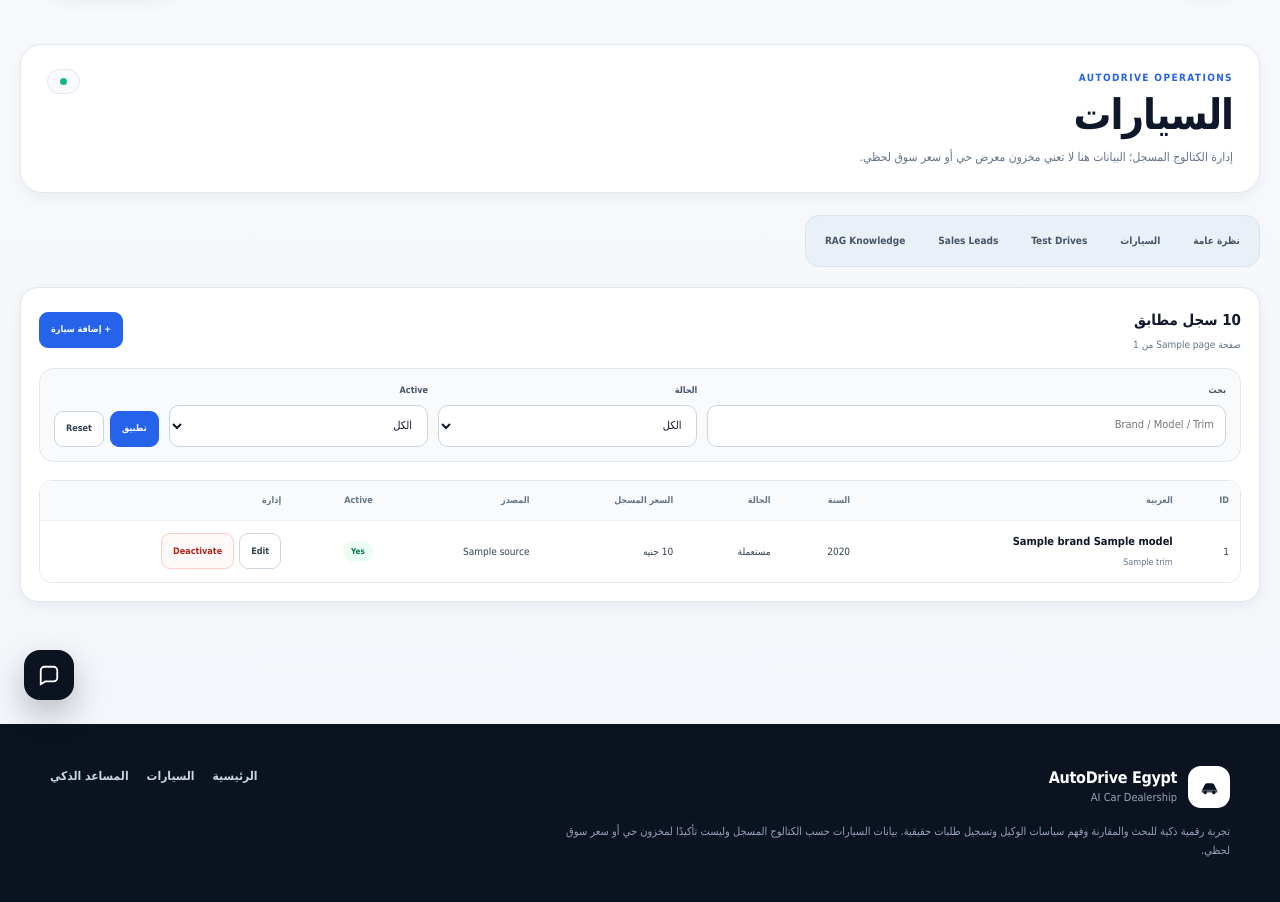
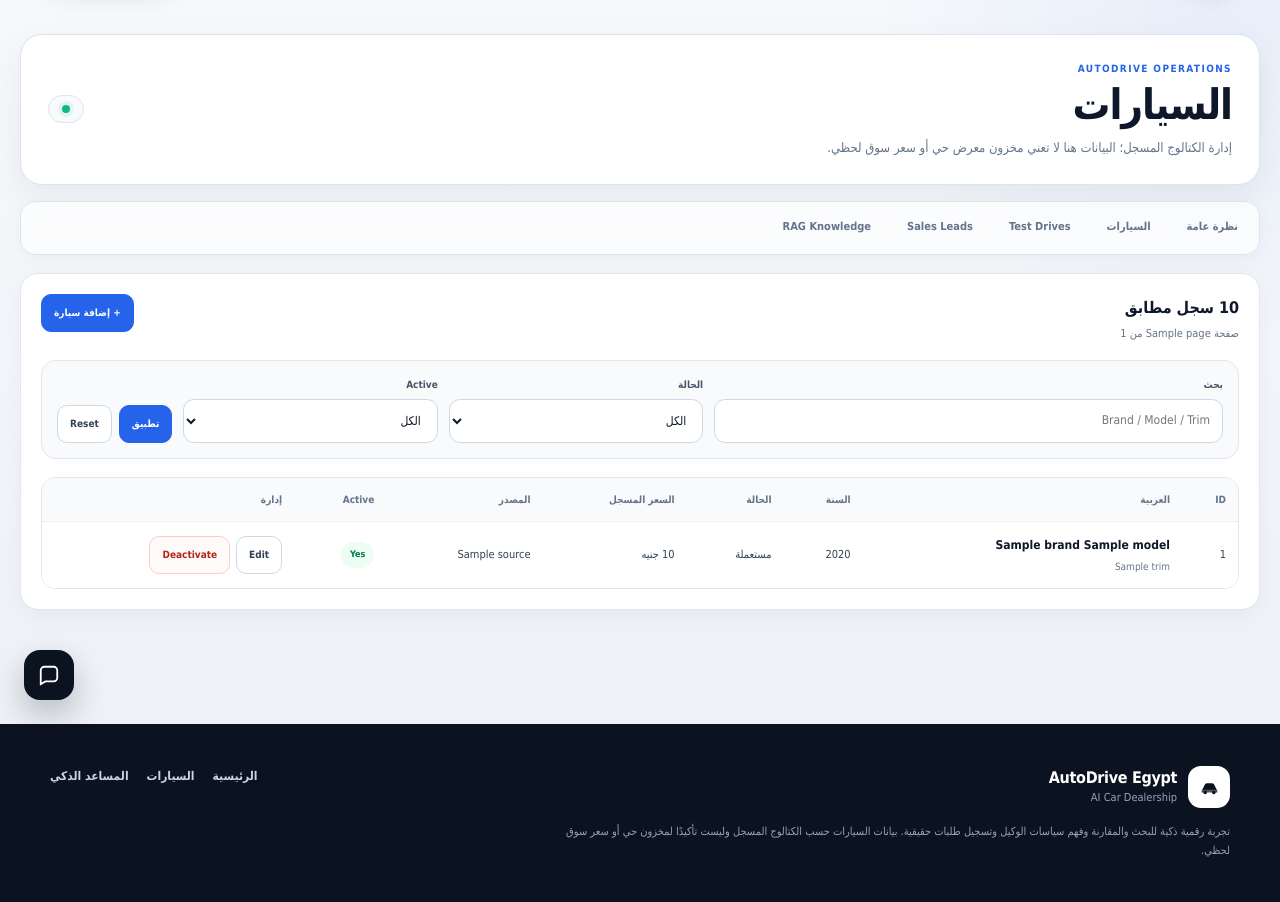
Before and after one commit to momen320230161-hub/ai-car-dealership-agent, a Flask app: template app/templates/admin/cars.html in a window 1280 px wide. Shown: the part 76-978 px from the top of the page. Run offline with Flask 3, Linux system fonts and the light colour scheme; the template is opened without the code that fills it: most values are stand-ins (such as "Sample title", 1, 10 or a date in 2020); parts of the project's set-up code (start-up, migrations or seed data) failed here and were passed over.

Commit message:
Refresh admin dashboard visual hierarchy

```diff
--- a/app/static/css/admin.css
+++ b/app/static/css/admin.css
@@ -1,15 +1,514 @@
-/* AutoDrive Egypt — Admin UI v2 */
-.admin-shell{min-height:calc(100vh - 76px);padding:44px 0 72px;background:linear-gradient(180deg,#f7f9fc,#f3f6fa)}
-.admin-heading{display:flex;justify-content:space-between;align-items:flex-start;gap:24px;margin-bottom:22px;padding:24px 26px;border:1px solid var(--line);border-radius:22px;background:#fff;box-shadow:var(--shadow-sm)}
-.admin-heading h1{margin:4px 0 7px;font-size:clamp(28px,4vw,42px);line-height:1.2;color:var(--text);letter-spacing:-.025em}.admin-heading p{margin:0;color:var(--muted);font-size:12px}.admin-eyebrow{font-size:10px!important;font-weight:900;letter-spacing:.14em;text-transform:uppercase;color:var(--blue)!important}.admin-user{display:inline-flex;align-items:center;gap:7px;max-width:280px;background:#f8fafc;border:1px solid var(--line);border-radius:999px;padding:8px 12px;font-size:10px;font-weight:800;color:#475569;white-space:nowrap;overflow:hidden;text-overflow:ellipsis}.admin-user:before{content:"";width:7px;height:7px;border-radius:50%;background:#10b981;flex:0 0 auto}
-.admin-nav{display:flex;gap:7px;flex-wrap:wrap;margin-bottom:20px;padding:6px;background:#eaf0f7;border:1px solid #dbe3ee;border-radius:14px;width:max-content;max-width:100%}.admin-nav a{display:inline-flex;align-items:center;min-height:38px;padding:8px 13px;border-radius:9px;color:#475569;font-size:10px;font-weight:900;white-space:nowrap}.admin-nav a:hover{background:rgba(255,255,255,.7);color:var(--text)}.admin-nav a.active{background:var(--navy);color:#fff;box-shadow:0 6px 14px rgba(11,18,32,.12)}
-.admin-metrics{display:grid;grid-template-columns:repeat(4,minmax(0,1fr));gap:13px;margin-bottom:16px}.metric-card,.admin-panel{background:#fff;border:1px solid var(--line);border-radius:18px;box-shadow:var(--shadow-sm)}.metric-card{position:relative;overflow:hidden;padding:19px;display:flex;flex-direction:column;gap:5px}.metric-card:after{content:"";position:absolute;left:-24px;bottom:-32px;width:90px;height:90px;border-radius:50%;background:#eff6ff}.metric-card span,.metric-card small{position:relative;z-index:1;color:var(--muted);font-size:10px}.metric-card strong{position:relative;z-index:1;font-size:32px;line-height:1.2;color:var(--text);letter-spacing:-.025em}.admin-panel-grid{display:grid;grid-template-columns:repeat(2,minmax(0,1fr));gap:14px}.admin-panel{padding:18px;margin-bottom:16px}.panel-heading,.admin-toolbar{display:flex;align-items:center;justify-content:space-between;gap:18px;margin-bottom:15px}.panel-heading h2,.admin-toolbar strong{margin:0;color:var(--text);font-size:15px}.panel-heading a,.admin-toolbar a:not(.admin-button){color:var(--blue);font-size:10px;font-weight:900}.admin-toolbar span{display:block;color:var(--muted);font-size:10px;margin-top:3px}
-.status-list{display:grid;gap:0;margin:0}.status-list>div{display:flex;justify-content:space-between;gap:14px;padding:11px 0;border-bottom:1px solid #eef2f6}.status-list>div:last-child{border-bottom:0}.status-list dt{color:var(--muted);font-size:11px}.status-list dd{margin:0;font-weight:900;color:var(--text);font-size:11px}.danger{color:#b42318!important}
-.admin-filter-form{display:grid;grid-template-columns:minmax(220px,2fr) minmax(140px,1fr) minmax(140px,1fr) auto;gap:10px;align-items:end;margin:0 0 18px;padding:14px;background:#f8fafc;border:1px solid var(--line);border-radius:14px}.admin-filter-form label,.admin-form label{display:grid;gap:6px}.admin-filter-form label>span,.admin-form label>span{font-size:9px;font-weight:900;color:#475569}.admin-filter-actions{display:flex;gap:6px;align-items:center}
-.admin-form-panel{max-width:1040px}.admin-form{display:grid;gap:18px}.admin-form-grid{display:grid;grid-template-columns:repeat(2,minmax(0,1fr));gap:14px}.admin-form input:not([type=checkbox]):not([type=hidden]),.admin-form select,.admin-form textarea,.admin-filter-form input,.admin-filter-form select{width:100%;min-height:42px;border:1px solid var(--line-strong);border-radius:10px;padding:9px 11px;background:#fff;color:var(--text);font:inherit;font-size:11px;outline:none;transition:border-color .16s ease,box-shadow .16s ease}.admin-form textarea{min-height:150px;resize:vertical;line-height:1.8}.admin-form input:focus,.admin-form select:focus,.admin-form textarea:focus,.admin-filter-form input:focus,.admin-filter-form select:focus{border-color:#93b4ff;box-shadow:0 0 0 3px rgba(37,99,235,.08)}.admin-checkbox{display:flex!important;align-items:center;gap:9px!important;padding:11px 12px;background:#f8fafc;border:1px solid var(--line);border-radius:11px;width:max-content;max-width:100%}.admin-checkbox input{accent-color:var(--blue)}.form-meta{display:flex;gap:12px;flex-wrap:wrap;color:var(--muted);font-size:10px;padding:10px 12px;background:#f8fafc;border-radius:10px}.admin-form-actions{display:flex;gap:8px;padding-top:2px}
-.admin-button,.admin-pagination a{display:inline-flex;align-items:center;justify-content:center;min-height:36px;border:1px solid var(--line-strong);background:#fff;color:#334155;border-radius:9px;padding:7px 11px;text-decoration:none;font-size:9px;font-weight:900;cursor:pointer;transition:transform .15s ease,border-color .15s ease,box-shadow .15s ease}.admin-button:hover,.admin-pagination a:hover{transform:translateY(-1px);border-color:#94a3b8;box-shadow:0 4px 10px rgba(15,23,42,.06)}.admin-button.primary{background:var(--blue);border-color:var(--blue);color:#fff}.admin-button.primary:hover{background:var(--blue-2);border-color:var(--blue-2)}.danger-button{color:#b42318;border-color:#fecaca;background:#fffafa}.admin-actions-row{display:flex;gap:5px;align-items:center;flex-wrap:wrap}.admin-actions-row form{margin:0}
-.table-wrap{overflow:auto;border:1px solid var(--line);border-radius:13px}.admin-table{width:100%;border-collapse:separate;border-spacing:0;min-width:850px;background:#fff}.admin-table th,.admin-table td{text-align:right;padding:12px 11px;border-bottom:1px solid #edf1f5;vertical-align:middle}.admin-table th{position:sticky;top:0;z-index:1;background:#f8fafc;color:#64748b;font-size:9px;font-weight:900;white-space:nowrap}.admin-table td{font-size:10px;color:#334155}.admin-table tr:last-child td{border-bottom:0}.admin-table tbody tr:hover td{background:#fbfdff}.admin-table td strong,.admin-table td small{display:block}.admin-table td strong{color:var(--text);font-size:11px}.admin-table td small{margin-top:3px;color:var(--muted);font-size:9px}.status-pill{display:inline-flex!important;align-items:center;width:max-content;padding:4px 8px;border-radius:999px;font-size:8px!important;font-weight:900}.status-pill.ok{background:#ecfdf3;color:#027a48}.status-pill.muted{background:#f1f5f9;color:#64748b}.status-pill.danger{background:#fff1f2;color:#be123c}.empty-state{text-align:center!important;padding:30px!important;color:var(--muted)!important}.admin-pagination{display:flex;justify-content:center;align-items:center;gap:12px;padding-top:16px;color:var(--muted);font-size:9px}
-.admin-flashes{display:grid;gap:7px;margin-bottom:16px}.admin-flash{padding:10px 12px;border-radius:10px;background:#eff6ff;color:#1d4ed8;border:1px solid #bfdbfe;font-size:10px;font-weight:800}.admin-flash.success{background:#ecfdf3;color:#027a48;border-color:#a7f3d0}.admin-flash.error{background:#fff1f2;color:#be123c;border-color:#fecdd3}
-@media(max-width:1050px){.admin-metrics{grid-template-columns:repeat(2,minmax(0,1fr))}.admin-filter-form{grid-template-columns:repeat(2,minmax(0,1fr))}.admin-filter-actions{grid-column:1/-1}}
-@media(max-width:760px){.admin-shell{padding:24px 0 54px}.admin-heading{flex-direction:column;padding:20px}.admin-user{max-width:100%}.admin-nav{width:100%;overflow-x:auto;flex-wrap:nowrap;scrollbar-width:none}.admin-nav::-webkit-scrollbar{display:none}.admin-panel-grid{grid-template-columns:1fr}.admin-form-grid{grid-template-columns:1fr}.admin-toolbar,.panel-heading{align-items:flex-start;flex-direction:column}.admin-filter-form{grid-template-columns:1fr}.admin-filter-actions{grid-column:auto}.admin-form-actions{flex-wrap:wrap}}
-@media(max-width:520px){.admin-metrics{grid-template-columns:1fr 1fr;gap:8px}.metric-card{padding:14px}.metric-card strong{font-size:26px}.admin-panel{padding:12px}.admin-heading h1{font-size:30px}.admin-button{min-height:34px}}
+/* AutoDrive Egypt — Operations Console
+   Shared visual language with the customer UI: clear hierarchy, generous type, calm density. */
+
+.admin-shell{
+  min-height:calc(100vh - 76px);
+  padding:34px 0 72px;
+  background:
+    radial-gradient(circle at 95% 0%,rgba(37,99,235,.07),transparent 24%),
+    linear-gradient(180deg,#f6f8fb,#eef2f7);
+}
+.admin-heading{
+  display:flex;
+  justify-content:space-between;
+  align-items:center;
+  gap:24px;
+  margin-bottom:16px;
+  padding:25px 27px;
+  border:1px solid #dce4ee;
+  border-radius:22px;
+  background:#fff;
+  box-shadow:0 12px 34px rgba(15,23,42,.06);
+}
+.admin-heading h1{
+  margin:4px 0 7px;
+  color:var(--text);
+  font-size:clamp(29px,3.7vw,42px);
+  line-height:1.16;
+  letter-spacing:-.025em;
+}
+.admin-heading p{
+  margin:0;
+  color:var(--muted);
+  font-size:13px;
+}
+.admin-eyebrow{
+  color:var(--blue)!important;
+  font-size:10px!important;
+  font-weight:900;
+  letter-spacing:.14em;
+  text-transform:uppercase;
+}
+.admin-user{
+  max-width:290px;
+  display:inline-flex;
+  align-items:center;
+  gap:8px;
+  overflow:hidden;
+  padding:9px 13px;
+  border:1px solid #dfe6ef;
+  border-radius:999px;
+  background:#f8fafc;
+  color:#475569;
+  font-size:11px;
+  font-weight:800;
+  text-overflow:ellipsis;
+  white-space:nowrap;
+}
+.admin-user:before{
+  content:"";
+  width:8px;
+  height:8px;
+  flex:0 0 auto;
+  border-radius:50%;
+  background:#10b981;
+  box-shadow:0 0 0 4px rgba(16,185,129,.09);
+}
+
+/* Primary section navigation */
+.admin-nav{
+  width:100%;
+  display:flex;
+  gap:6px;
+  overflow-x:auto;
+  margin-bottom:18px;
+  padding:6px;
+  border:1px solid #dce4ee;
+  border-radius:15px;
+  background:rgba(255,255,255,.72);
+  box-shadow:0 5px 20px rgba(15,23,42,.035);
+  scrollbar-width:none;
+}
+.admin-nav::-webkit-scrollbar{display:none}
+.admin-nav a{
+  min-height:40px;
+  display:inline-flex;
+  align-items:center;
+  justify-content:center;
+  flex:0 0 auto;
+  padding:0 15px;
+  border-radius:10px;
+  color:#64748b;
+  font-size:11px;
+  font-weight:900;
+  white-space:nowrap;
+  transition:.16s ease;
+}
+.admin-nav a:hover{
+  background:#f8fafc;
+  color:#0f172a;
+}
+.admin-nav a.active{
+  background:#0f172a;
+  color:#fff;
+  box-shadow:0 7px 18px rgba(15,23,42,.14);
+}
+
+/* Metrics and panels */
+.admin-metrics{
+  display:grid;
+  grid-template-columns:repeat(4,minmax(0,1fr));
+  gap:14px;
+  margin-bottom:15px;
+}
+.metric-card,
+.admin-panel{
+  border:1px solid #dfe6ef;
+  background:#fff;
+  box-shadow:0 7px 24px rgba(15,23,42,.045);
+}
+.metric-card{
+  position:relative;
+  min-height:136px;
+  overflow:hidden;
+  display:flex;
+  flex-direction:column;
+  justify-content:flex-end;
+  gap:5px;
+  padding:20px;
+  border-radius:18px;
+}
+.metric-card:before{
+  content:"";
+  position:absolute;
+  top:18px;
+  right:18px;
+  width:10px;
+  height:10px;
+  border-radius:50%;
+  background:#2563eb;
+  box-shadow:0 0 0 7px rgba(37,99,235,.08);
+}
+.metric-card:nth-child(2):before{background:#059669;box-shadow:0 0 0 7px rgba(5,150,105,.08)}
+.metric-card:nth-child(3):before{background:#d97706;box-shadow:0 0 0 7px rgba(217,119,6,.08)}
+.metric-card:nth-child(4):before{background:#7c3aed;box-shadow:0 0 0 7px rgba(124,58,237,.08)}
+.metric-card span,
+.metric-card small{
+  position:relative;
+  z-index:1;
+  color:#64748b;
+}
+.metric-card span{
+  font-size:11px;
+  font-weight:800;
+}
+.metric-card small{
+  font-size:10px;
+}
+.metric-card strong{
+  position:relative;
+  z-index:1;
+  color:#0f172a;
+  font-size:34px;
+  line-height:1;
+  letter-spacing:-.035em;
+}
+.admin-panel-grid{
+  display:grid;
+  grid-template-columns:repeat(2,minmax(0,1fr));
+  gap:14px;
+}
+.admin-panel{
+  margin-bottom:16px;
+  padding:20px;
+  border-radius:18px;
+}
+.panel-heading,
+.admin-toolbar{
+  display:flex;
+  align-items:flex-start;
+  justify-content:space-between;
+  gap:18px;
+  margin-bottom:16px;
+}
+.panel-heading h2,
+.admin-toolbar strong{
+  margin:0;
+  color:#0f172a;
+  font-size:16px;
+}
+.panel-heading a,
+.admin-toolbar a:not(.admin-button){
+  color:#2563eb;
+  font-size:11px;
+  font-weight:900;
+}
+.admin-toolbar span{
+  display:block;
+  margin-top:4px;
+  color:#64748b;
+  font-size:11px;
+}
+.status-list{
+  display:grid;
+  gap:0;
+  margin:0;
+}
+.status-list>div{
+  display:flex;
+  align-items:center;
+  justify-content:space-between;
+  gap:14px;
+  padding:13px 0;
+  border-bottom:1px solid #edf1f5;
+}
+.status-list>div:last-child{border-bottom:0}
+.status-list dt{
+  color:#64748b;
+  font-size:12px;
+}
+.status-list dd{
+  margin:0;
+  color:#0f172a;
+  font-size:13px;
+  font-weight:900;
+}
+.danger{color:#b42318!important}
+
+/* Filters and forms */
+.admin-filter-form{
+  display:grid;
+  grid-template-columns:minmax(240px,2fr) minmax(150px,1fr) minmax(150px,1fr) auto;
+  gap:11px;
+  align-items:end;
+  margin:0 0 18px;
+  padding:15px;
+  border:1px solid #dfe6ef;
+  border-radius:15px;
+  background:#f8fafc;
+}
+.admin-filter-form label,
+.admin-form label{
+  display:grid;
+  gap:6px;
+}
+.admin-filter-form label>span,
+.admin-form label>span{
+  color:#475569;
+  font-size:10px;
+  font-weight:900;
+}
+.admin-filter-actions{
+  display:flex;
+  align-items:center;
+  gap:7px;
+}
+.admin-form-panel{
+  max-width:1060px;
+}
+.admin-form{
+  display:grid;
+  gap:20px;
+}
+.admin-form-grid{
+  display:grid;
+  grid-template-columns:repeat(2,minmax(0,1fr));
+  gap:15px;
+}
+.admin-form input:not([type=checkbox]):not([type=hidden]),
+.admin-form select,
+.admin-form textarea,
+.admin-filter-form input,
+.admin-filter-form select{
+  width:100%;
+  min-height:44px;
+  border:1px solid #cfd9e5;
+  border-radius:11px;
+  padding:10px 12px;
+  outline:none;
+  background:#fff;
+  color:#0f172a;
+  font:inherit;
+  font-size:12px;
+  transition:.16s ease;
+}
+.admin-form textarea{
+  min-height:170px;
+  resize:vertical;
+  line-height:1.8;
+}
+.admin-form input:focus,
+.admin-form select:focus,
+.admin-form textarea:focus,
+.admin-filter-form input:focus,
+.admin-filter-form select:focus{
+  border-color:#93b4ff;
+  box-shadow:0 0 0 3px rgba(37,99,235,.08);
+}
+.admin-checkbox{
+  width:max-content;
+  max-width:100%;
+  display:flex!important;
+  align-items:center;
+  gap:9px!important;
+  padding:11px 12px;
+  border:1px solid #dfe6ef;
+  border-radius:11px;
+  background:#f8fafc;
+}
+.admin-checkbox input{accent-color:#2563eb}
+.form-meta{
+  display:flex;
+  gap:12px;
+  flex-wrap:wrap;
+  padding:11px 13px;
+  border-radius:11px;
+  background:#f8fafc;
+  color:#64748b;
+  font-size:10px;
+}
+.admin-form-actions{
+  display:flex;
+  gap:8px;
+  padding-top:2px;
+}
+
+/* Actions */
+.admin-button,
+.admin-pagination a{
+  min-height:38px;
+  display:inline-flex;
+  align-items:center;
+  justify-content:center;
+  border:1px solid #cfd9e5;
+  border-radius:10px;
+  padding:8px 12px;
+  background:#fff;
+  color:#334155;
+  text-decoration:none;
+  font-size:10px;
+  font-weight:900;
+  cursor:pointer;
+  transition:.15s ease;
+}
+.admin-button:hover,
+.admin-pagination a:hover{
+  transform:translateY(-1px);
+  border-color:#94a3b8;
+  box-shadow:0 5px 13px rgba(15,23,42,.06);
+}
+.admin-button.primary{
+  border-color:#2563eb;
+  background:#2563eb;
+  color:#fff;
+}
+.admin-button.primary:hover{
+  border-color:#1d4ed8;
+  background:#1d4ed8;
+}
+.danger-button{
+  border-color:#fecaca;
+  background:#fffafa;
+  color:#b42318;
+}
+.admin-actions-row{
+  display:flex;
+  align-items:center;
+  gap:6px;
+  flex-wrap:wrap;
+}
+.admin-actions-row form{margin:0}
+
+/* Data tables */
+.table-wrap{
+  overflow:auto;
+  border:1px solid #dfe6ef;
+  border-radius:14px;
+  background:#fff;
+}
+.admin-table{
+  width:100%;
+  min-width:880px;
+  border-collapse:separate;
+  border-spacing:0;
+  background:#fff;
+}
+.admin-table th,
+.admin-table td{
+  padding:13px 12px;
+  border-bottom:1px solid #edf1f5;
+  text-align:right;
+  vertical-align:middle;
+}
+.admin-table th{
+  position:sticky;
+  top:0;
+  z-index:1;
+  background:#f8fafc;
+  color:#64748b;
+  font-size:10px;
+  font-weight:900;
+  white-space:nowrap;
+}
+.admin-table td{
+  color:#334155;
+  font-size:11px;
+}
+.admin-table tr:last-child td{border-bottom:0}
+.admin-table tbody tr:hover td{background:#fbfdff}
+.admin-table td strong,
+.admin-table td small{display:block}
+.admin-table td strong{
+  color:#0f172a;
+  font-size:12px;
+}
+.admin-table td small{
+  margin-top:3px;
+  color:#64748b;
+  font-size:10px;
+}
+.status-pill{
+  width:max-content;
+  display:inline-flex!important;
+  align-items:center;
+  padding:5px 9px;
+  border-radius:999px;
+  font-size:9px!important;
+  font-weight:900;
+}
+.status-pill.ok{background:#ecfdf3;color:#027a48}
+.status-pill.muted{background:#f1f5f9;color:#64748b}
+.status-pill.danger{background:#fff1f2;color:#be123c}
+.empty-state{
+  padding:34px!important;
+  color:#64748b!important;
+  text-align:center!important;
+}
+.admin-pagination{
+  display:flex;
+  align-items:center;
+  justify-content:center;
+  gap:12px;
+  padding-top:17px;
+  color:#64748b;
+  font-size:10px;
+}
+
+/* Flash messages */
+.admin-flashes{
+  display:grid;
+  gap:8px;
+  margin-bottom:16px;
+}
+.admin-flash{
+  padding:11px 13px;
+  border:1px solid #bfdbfe;
+  border-radius:11px;
+  background:#eff6ff;
+  color:#1d4ed8;
+  font-size:11px;
+  font-weight:800;
+}
+.admin-flash.success{
+  border-color:#a7f3d0;
+  background:#ecfdf3;
+  color:#027a48;
+}
+.admin-flash.error{
+  border-color:#fecdd3;
+  background:#fff1f2;
+  color:#be123c;
+}
+
+@media(max-width:1050px){
+  .admin-metrics{grid-template-columns:repeat(2,minmax(0,1fr))}
+  .admin-filter-form{grid-template-columns:repeat(2,minmax(0,1fr))}
+  .admin-filter-actions{grid-column:1/-1}
+}
+@media(max-width:760px){
+  .admin-shell{padding:22px 0 54px}
+  .admin-heading{
+    align-items:flex-start;
+    flex-direction:column;
+    padding:20px;
+  }
+  .admin-user{max-width:100%}
+  .admin-nav{
+    margin-right:0;
+    margin-left:0;
+  }
+  .admin-panel-grid{grid-template-columns:1fr}
+  .admin-form-grid{grid-template-columns:1fr}
+  .admin-toolbar,
+  .panel-heading{
+    align-items:flex-start;
+    flex-direction:column;
+  }
+  .admin-filter-form{grid-template-columns:1fr}
+  .admin-filter-actions{grid-column:auto}
+  .admin-form-actions{flex-wrap:wrap}
+}
+@media(max-width:520px){
+  .admin-metrics{
+    grid-template-columns:1fr 1fr;
+    gap:9px;
+  }
+  .metric-card{
+    min-height:120px;
+    padding:15px;
+  }
+  .metric-card strong{font-size:28px}
+  .admin-panel{padding:14px}
+  .admin-heading h1{font-size:30px}
+  .admin-button{min-height:36px}
+}
```
